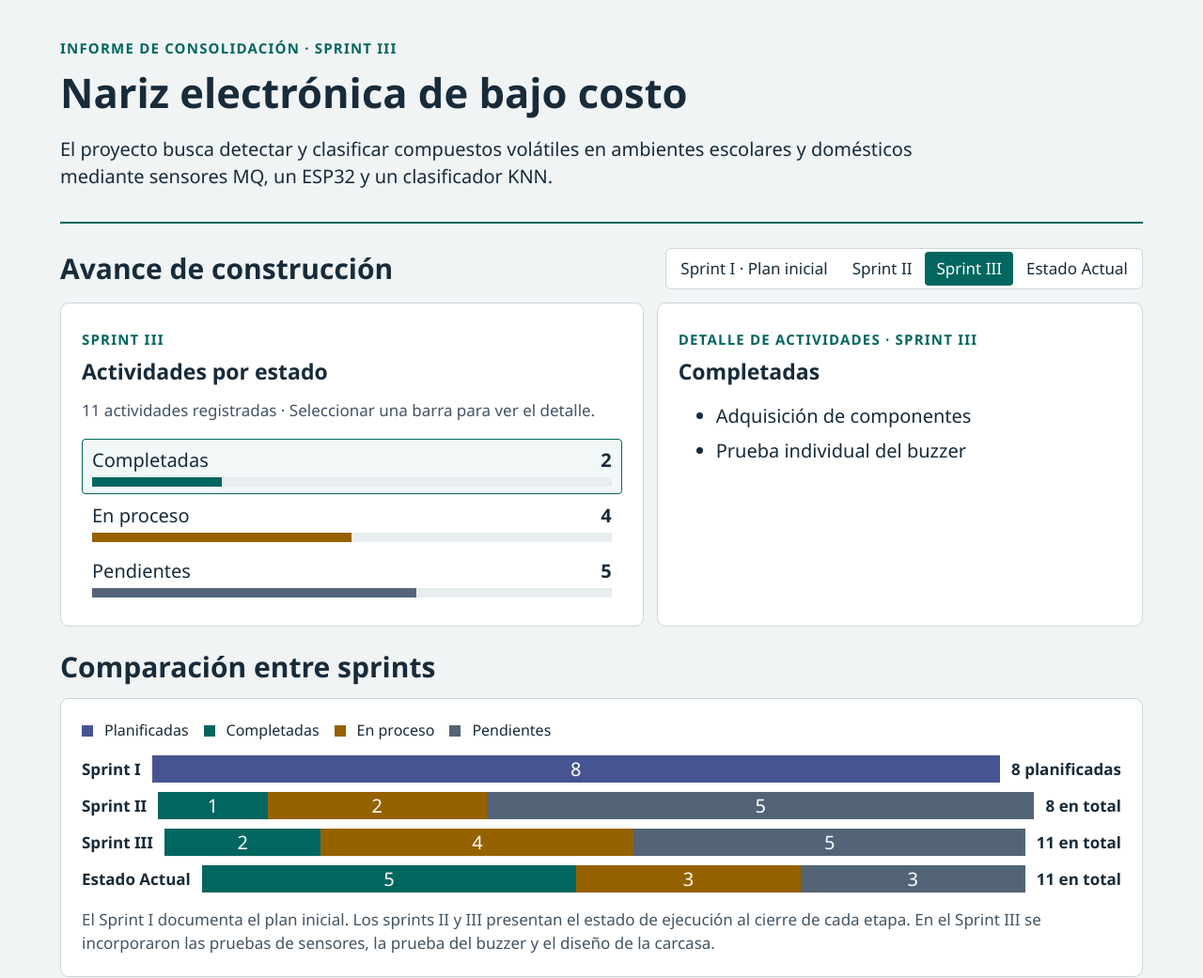
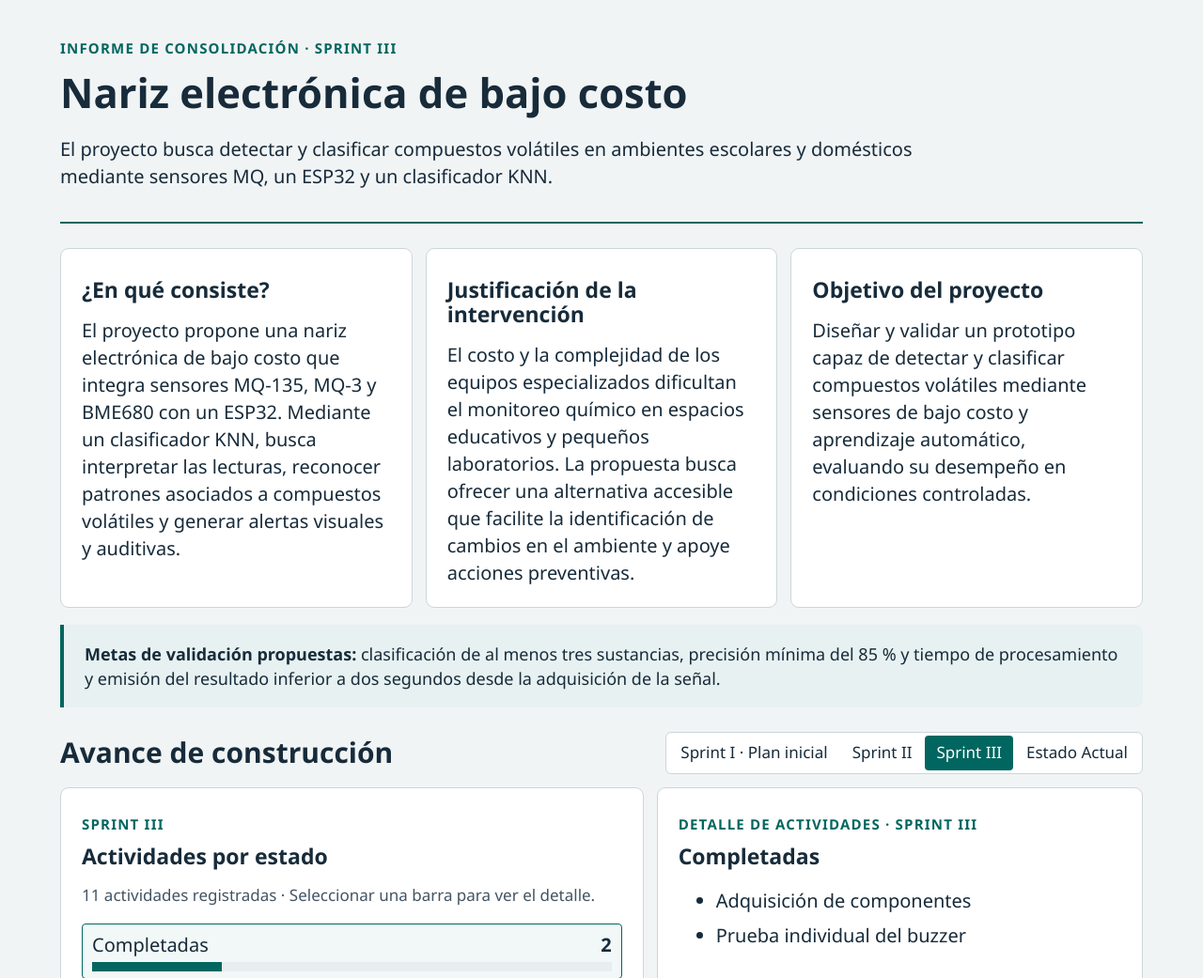
Before and after one commit to VaneGSR/nariz-electronica, a Flask app: page / in a window 1280 px wide. Shown: the part 57-1098 px from the top of the page at 94% size. Run offline with Flask 3, Linux system fonts and the light colour scheme.

Commit message:
descriptores y diagrama

```diff
--- a/static/estilo.css
+++ b/static/estilo.css
@@ -63,3 +63,17 @@ dialog#visor form{text-align:right;margin-bottom:8px}
     color: #435463;
     background: #e9edf0;
 }
+
+/* Presentación del proyecto y diagrama de funcionamiento. */
+.presentacion-proyecto h2 {font-size:23px; margin:8px 0;}
+.presentacion-proyecto p {margin-top:16px;}
+.metas-proyecto {padding:18px 22px; border-left:4px solid var(--teal); background:#e7f1f1; border-radius:0 8px 8px 0; font-size:18px;}
+.diagrama-proyecto {padding:22px; text-align:center;}
+.diagrama-proyecto a {display:block; width:100%; max-width:850px; margin:auto;}
+.diagrama-proyecto img {display:block; width:100%; height:auto;}
+.diagrama-proyecto figcaption {font-size:16px; color:var(--muted); font-weight:400;}
+@media print {
+    .diagrama-proyecto {break-inside:avoid; padding:8px;}
+    .diagrama-proyecto img {max-height:155mm; width:auto; max-width:100%; margin:auto;}
+    .diagrama-proyecto figcaption {display:none;}
+}
--- a/templates/panel.html
+++ b/templates/panel.html
@@ -59,6 +59,25 @@ GUÍA DE EDICIÓN
                         El proyecto busca detectar y clasificar compuestos volátiles en ambientes escolares y domésticos mediante sensores MQ, un ESP32 y un clasificador KNN.
                     </p>
                 </div>
+
+                <!-- PRESENTACIÓN: editar aquí la explicación, justificación y objetivo. -->
+                <section id="proyecto" aria-label="Presentación del proyecto">
+                    <div class="tres presentacion-proyecto">
+                        <article class="panel">
+                            <h2>¿En qué consiste?</h2>
+                            <p>El proyecto propone una nariz electrónica de bajo costo que integra sensores MQ-135, MQ-3 y BME680 con un ESP32. Mediante un clasificador KNN, busca interpretar las lecturas, reconocer patrones asociados a compuestos volátiles y generar alertas visuales y auditivas.</p>
+                        </article>
+                        <article class="panel">
+                            <h2>Justificación de la intervención</h2>
+                            <p>El costo y la complejidad de los equipos especializados dificultan el monitoreo químico en espacios educativos y pequeños laboratorios. La propuesta busca ofrecer una alternativa accesible que facilite la identificación de cambios en el ambiente y apoye acciones preventivas.</p>
+                        </article>
+                        <article class="panel">
+                            <h2>Objetivo del proyecto</h2>
+                            <p>Diseñar y validar un prototipo capaz de detectar y clasificar compuestos volátiles mediante sensores de bajo costo y aprendizaje automático, evaluando su desempeño en condiciones controladas.</p>
+                        </article>
+                    </div>
+                    <p class="metas-proyecto"><strong>Metas de validación propuestas:</strong> clasificación de al menos tres sustancias, precisión mínima del 85 % y tiempo de procesamiento y emisión del resultado inferior a dos segundos desde la adquisición de la señal.</p>
+                </section>
 
                 <!-- AVANCES: las actividades y sus estados se editan en sprints, en datos.py. -->
                 <section id="avance">
@@ -183,6 +202,18 @@ GUÍA DE EDICIÓN
                 </section>
             </div>
             <div class="hoja">
+
+                <!-- DIAGRAMA: imagen original de la página 5 de Modulares 26A. -->
+                <section id="funcionamiento" aria-labelledby="titulo-funcionamiento">
+                    <h2 id="titulo-funcionamiento">Arquitectura y funcionamiento propuestos</h2>
+                    <p>El esquema presenta la integración prevista entre la adquisición de datos, el procesamiento, la clasificación y la generación de alertas.</p>
+                    <figure class="diagrama-proyecto">
+                        <a class="ampliar" href="{{ url_for('static', filename='diagrama_funcionamiento.png') }}" data-titulo="Arquitectura y funcionamiento propuestos" aria-label="Ampliar diagrama de funcionamiento">
+                            <img src="{{ url_for('static', filename='diagrama_funcionamiento.png') }}" alt="Diagrama de la propuesta: sensores BME680, MQ-3 y MQ-135, adquisición y procesamiento con ESP32, calibración y entrenamiento KNN, clasificación, monitoreo continuo y alertas mediante Wi-Fi, buzzer y LED, con registro de eventos." loading="lazy">
+                        </a>
+                        <figcaption>Seleccionar el diagrama para ampliarlo.</figcaption>
+                    </figure>
+                </section>
 
                 <!-- PRUEBAS: los apartados desplegables se editan en etapas, en datos.py. -->
                 <section id="pruebas">
```
Also changed, not shown: static/diagrama_funcionamiento.png (added).
